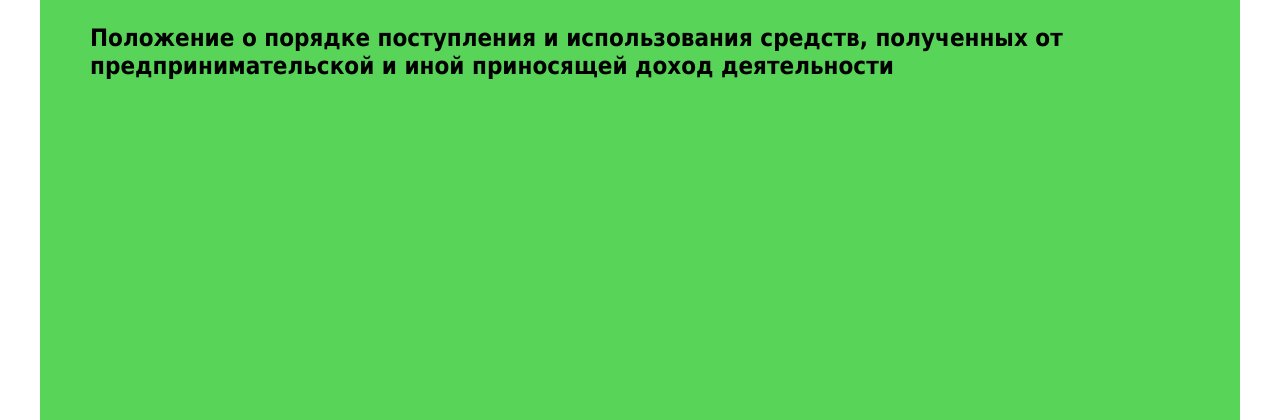
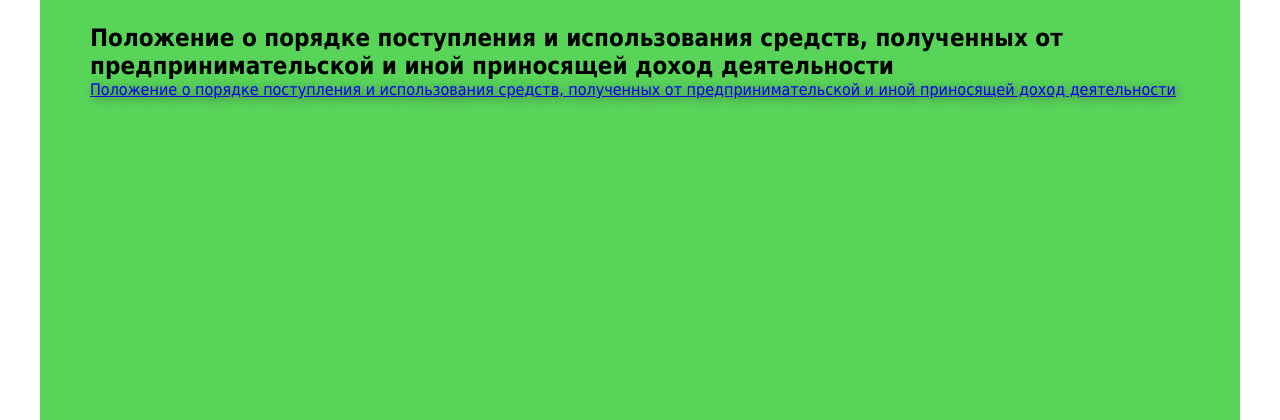
Before and after one commit to AirGuy-one/sports_school, a Django app: template templates/paid_services.html in a window 1280 px wide. Shown: the part 88-508 px from the top of the page. Run offline with Django 4.2, Linux system fonts and the light colour scheme; the template is opened without the code that fills it: most values are stand-ins (such as "Sample title", 1, 10 or a date in 2020); parts of the project's set-up code (start-up, migrations or seed data) failed here and were passed over.

Commit message:
Add docs to paid_services page(2)

```diff
--- a/templates/paid_services.html
+++ b/templates/paid_services.html
@@ -7,7 +7,7 @@
     <main>
         <div class="main-info">
             <h2 style="margin-top: 24px;">Положение о порядке поступления и использования средств, полученных от предпринимательской и иной приносящей доход деятельности</h2>
-            <p><a href="{% url 'download' %}?filename={{ document_name }}&category=Положение о порядке поступления и использования средств, полученных от предпринимательской и иной приносящей доход деятельности"></a></p>
+            <p><a href="{% url 'download' %}?filename={{ document_name }}&category=Локальные_акты">Положение о порядке поступления и использования средств, полученных от предпринимательской и иной приносящей доход деятельности</a></p>
         </div>
     </main>
 {% endblock %}
```
